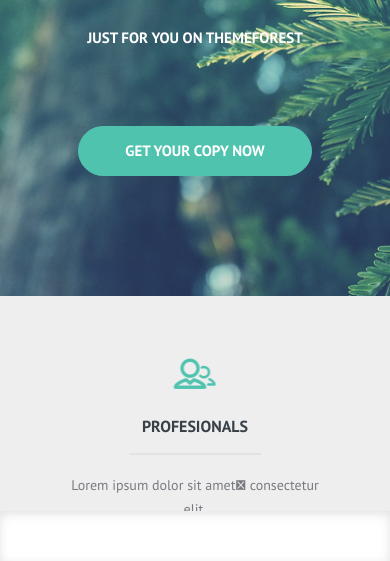
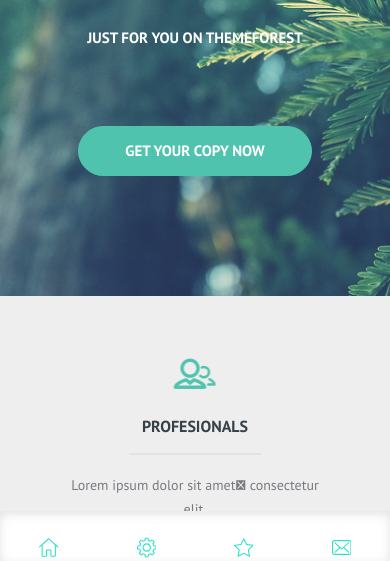
Before and after one commit to turov/elena, a website: page index.html in a window 390 px wide. Shown: the part 283-844 px from the top of the page. Drawn offline with Linux system fonts and the light colour scheme.

Commit message:
пофиксил проблему с svg в сафари на ios

```diff
--- a/sass/blocks/main-nav.scss
+++ b/sass/blocks/main-nav.scss
@@ -90,7 +90,7 @@
     display: block;
     margin: 0 auto;
     width: 20%;
-    height: auto;
+    height: 25px;
     fill: #30e3c8;
   }
 
```
Also changed, not shown: css/style.css, css/style.min.css.
